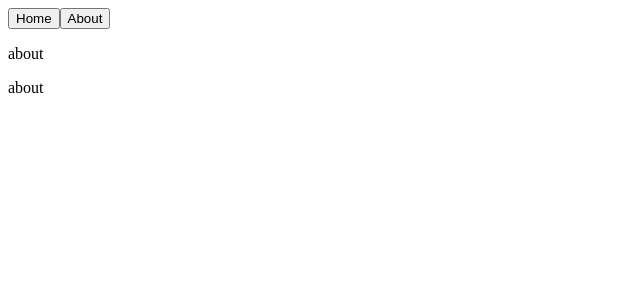
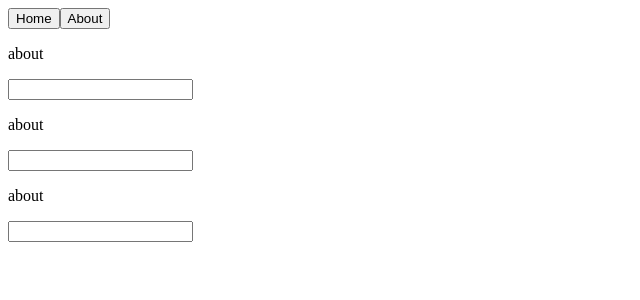
Before and after one commit to Makotox0207/vue_practice, a Vue app in the folder vue-udemyjs/: page / in a window 1280 px wide. Both pictures are taken after a click on the button "About". Shown: the top 300 px of the page, without its empty margins (0-640 px from the left). Built offline with nearby package versions, Linux system fonts and the light colour scheme.

Commit message:
keep-alive

```diff
--- a/vue-udemyjs/src/App.vue
+++ b/vue-udemyjs/src/App.vue
@@ -7,6 +7,10 @@
     <!-- 一緒 -->
     <About v-if="currentComponent === 'About'"></About>
     <Home v-if="currentComponent === 'Home'"></Home>
+    <!-- keep-aliveをつけると全てのデータがキャッシュされる -->
+    <keep-alive>
+      <component :is="currentComponent"></component>
+    </keep-alive>
   </div>
 </template>
 
--- a/vue-udemyjs/src/components/About.vue
+++ b/vue-udemyjs/src/components/About.vue
@@ -1,3 +1,6 @@
 <template>
-  <p>about</p>
+  <div>
+    <p>about</p>
+    <input>
+  </div>
 </template>
```
